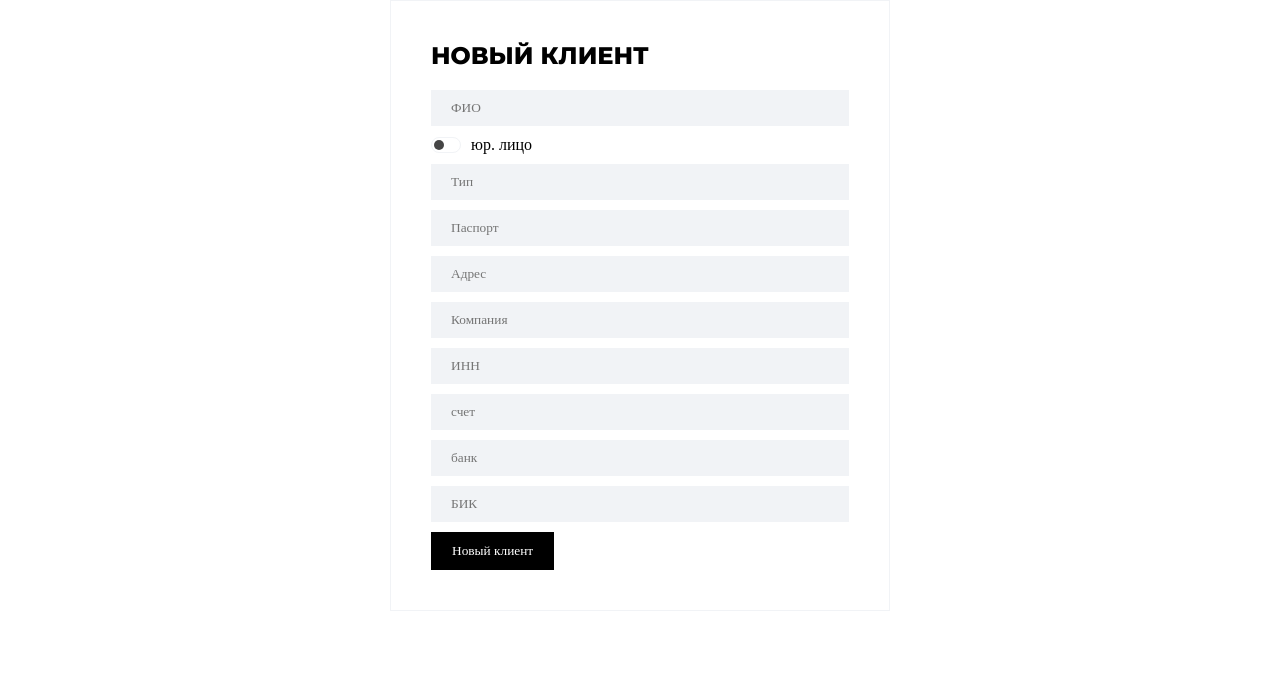
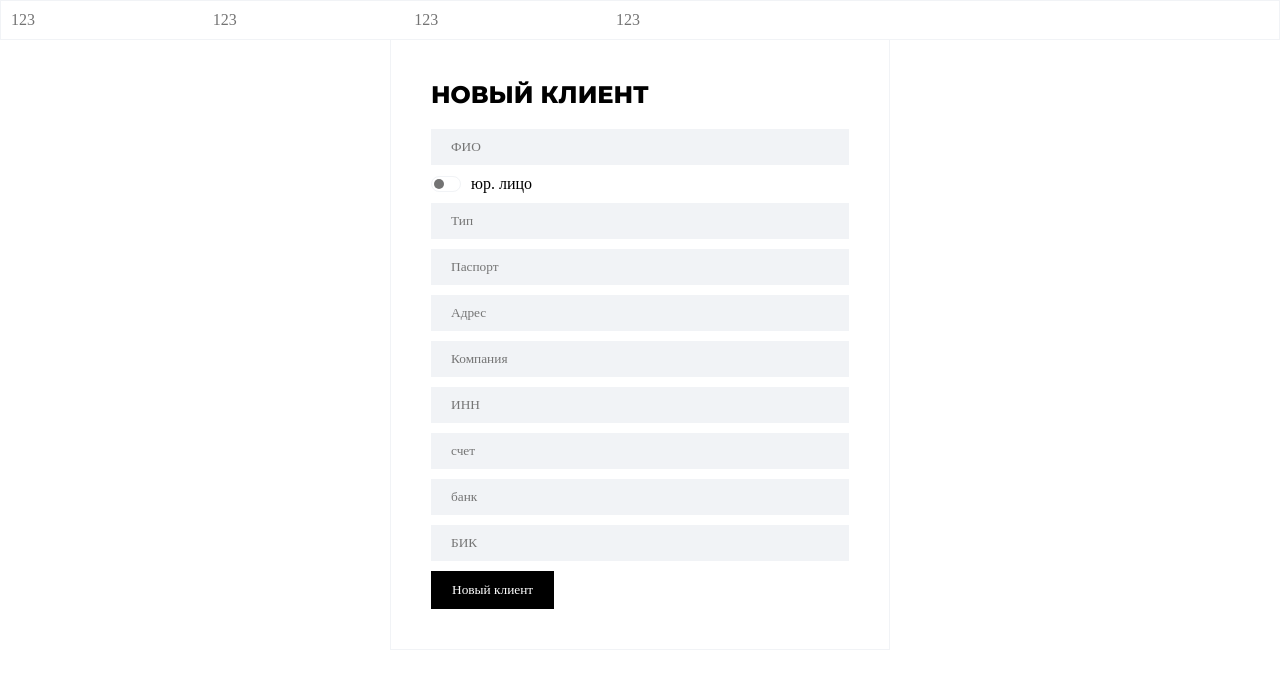
Before and after one commit to BatukovSergey/logist, a Vue app in the folder vue/: page /#/ in a window 1280 px wide. Shown: the top 688 px of the page. Built offline with nearby package versions, Linux system fonts and the light colour scheme; no server answers; a web font is replaced by a local one.

Commit message:
start nav

```diff
--- a/vue/src/App.vue
+++ b/vue/src/App.vue
@@ -1,15 +1,20 @@
 <template lang='pug'>
   #app
     .wrapper
+      NavPanel
       router-view
-    pre {{ clients }}
+    //- pre {{ clients }}
 </template>
 
 <script>
 import { mapGetters } from 'vuex';
+import NavPanel from './components/ui/NavPanel'
 
 export default {
   name: "app",
+  components: {
+    NavPanel
+  },
   computed: {
     ...mapGetters(['clients'])
   },
--- /dev/null
+++ b/vue/src/components/ui/NavPanel.vue
@@ -0,0 +1,66 @@
+<template lang="pug">
+  .nav
+    .nav_list
+      a(
+        v-for='(button, i) in buttons'
+        :href='button.link'
+        ) {{ button.text }}
+</template>
+<script>
+export default {
+  name:'NavPanel',
+  data () {
+    return {
+      buttons: [
+        {
+          text: '123',
+          icon: '123',
+          link: '123'
+        },
+        {
+          text: '123',
+          icon: '123',
+          link: '123'
+        },
+        {
+          text: '123',
+          icon: '123',
+          link: '123'
+        },
+        {
+          text: '123',
+          icon: '123',
+          link: '123'
+        },
+      ]
+    }
+  },
+  methods: {
+    setValue () {
+      this.$emit('setValue', this.value)
+    }
+  },
+}
+</script>
+<style lang="scss">
+@import '../../scss/variables.scss';
+.nav {
+  height: 40px;
+  width: 100vw;
+  padding: 10px;
+  border: 1px solid $light;
+  margin-bottom: -1px;
+  &_list {
+    width: 50%;
+    display: flex;
+    justify-content: space-between;
+    a {
+      color: $dark-gray;
+      text-decoration: none;
+      &:hover {
+        color: black;
+      }
+    }
+  }
+}
+</style>
--- a/vue/src/scss/ui.scss
+++ b/vue/src/scss/ui.scss
@@ -2,7 +2,8 @@
 
 .wrapper {
   display: flex;
-  justify-content: center;
+  flex-direction: column;
+  // justify-content: center;
   align-items: center;
   width: 100vw;
 }
--- a/vue/src/scss/variables.scss
+++ b/vue/src/scss/variables.scss
@@ -1,2 +1,2 @@
 $light          :#f1f3f6;
-$dark_gray      :#454545;
+$dark_gray      :#737373;
```
